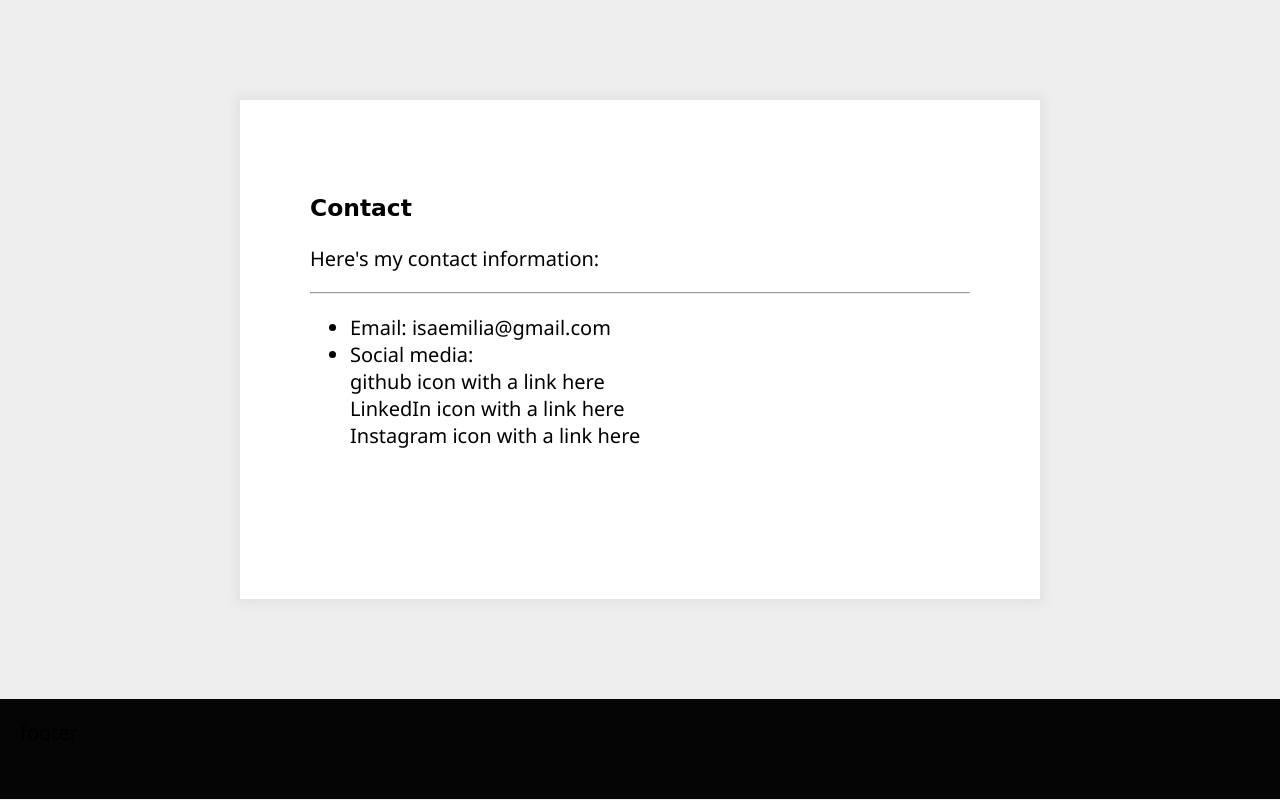
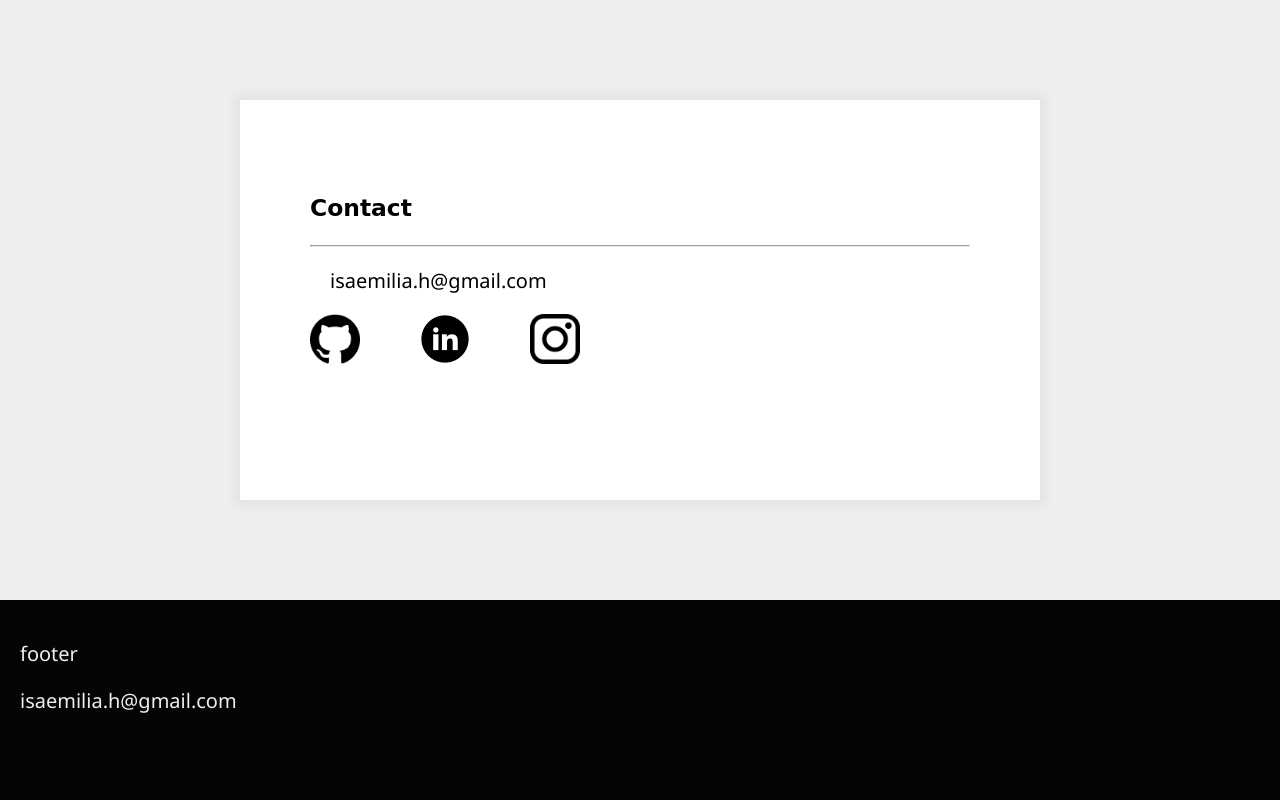
Before and after one commit to IsaEmilia/portfolio, a plain HTML site: page index.html in a window 1280 px wide. Shown: the part 4050-4850 px from the top of the page. Drawn offline with Linux system fonts and the light colour scheme; a web font is replaced by a local one.

Commit message:
Add stuff to main page.

```diff
--- a/index.html
+++ b/index.html
@@ -14,13 +14,8 @@
 <body>
 
   <header id="header">
-
     <h1>isa emilia</h1>
-
-
-
   </header>
-
 
   <div>
     <nav id="nav">
@@ -34,11 +29,7 @@
     </nav>
   </div>
 
-
-
   <div id="content">
-
-
 
     <div id="about" class="tab-content">
 
@@ -73,8 +64,6 @@
       </div>
     </div>
 
-
-
     <div id="webDesign" class="tab-content">
       <h3>Web Design</h3>
       <p>content here about web design</p>
@@ -82,14 +71,10 @@
 
     </div>
 
-
-
-
     <div id="photography" class="tab-content">
       <h3>Photography</h3>
       <p></p>
       <hr />
-
 
       <div class="panels">
 
@@ -197,20 +182,38 @@
     <div id="contact" class="tab-content">
 
       <h3 id="me">Contact</h3>
+      <hr>
 
-      <div id="novel">
-        <p> Here's my contact information:</p>
-        <hr />
+      <p id="email">isaemilia.h@gmail.com</p>
 
-        <ul>
-          <li>Email: isaemilia@gmail.com</li>
-          <li>Social media: </li>
-          <a>github icon with a link here</a>
-          <br />
-          <a>LinkedIn icon with a link here</a>
-          <br />
-          <a>Instagram icon with a link here</a>
-        </ul>
+
+      <div id="contact">
+
+        <div class="links">
+
+          <a class="somelink"
+             href="https://github.com/IsaEmilia"
+             target="blank"
+             class="somelink">
+            <img src="pics/githubicon.png"
+                 width="50px">
+          </a>
+
+          <a href="https://fi.linkedin.com/public-profile/in/isa-h%C3%A4nninen-a1a732195?trk=people-guest_people_search-card&challengeId=AQHdGxo80LF8hgAAAXP8CKSYLSCVX28E1hA3qZm44mLS2y6QB6IHAgpQC4sEjpsO_vm-xQmhKRb29FDjkJ3aXpIevC_42Ae6pw&submissionId=3a6f35d9-7a08-2c16-a7c8-dabb77295437"
+             target="blank"
+             class="somelink">
+            <img src="pics/linkedinicon.png"
+                 width="50px">
+          </a>
+
+          <a href="https://www.instagram.com/ruusuisa/"
+             target="blank"
+             class="somelink">
+            <img src="pics/instaicon.png"
+                 width="50px"
+                 >
+          </a>
+        </div>
 
       </div>
     </div>
@@ -219,9 +222,11 @@
 
 
   <div>
-    <footer>footer</footer>
+    <footer>
+     <p>footer</p>
+     <p>isaemilia.h@gmail.com</p>
+    </footer>
   </div>
-
 
   <script src="script.js"></script>
 
--- a/styles.css
+++ b/styles.css
@@ -198,9 +198,26 @@ h3 {
   padding: 5px;
 }
 
+.links {
+  display: grid;
+  grid-template-columns: repeat(3, 1fr);
+  grid-template-rows: auto;
+  width: 50%;
+  padding: 0;
+  margin: 0;
+}
+
+.somelink {
+  padding: 0;
+}
+#email {
+  padding-left: 20px;
+}
+
 /* Footer */
 footer {
+  color: #eeeeee;
   background: rgb(5, 5, 5);
-  height: 100px;
+  height: 200px;
   padding: 20px
 }
```
Also changed, not shown: gallery.js (+4 -7 lines), script.js (+0 -61 lines), pics/githubicon.png (added), pics/instaicon.png (added), pics/linkedinicon.png (added).
